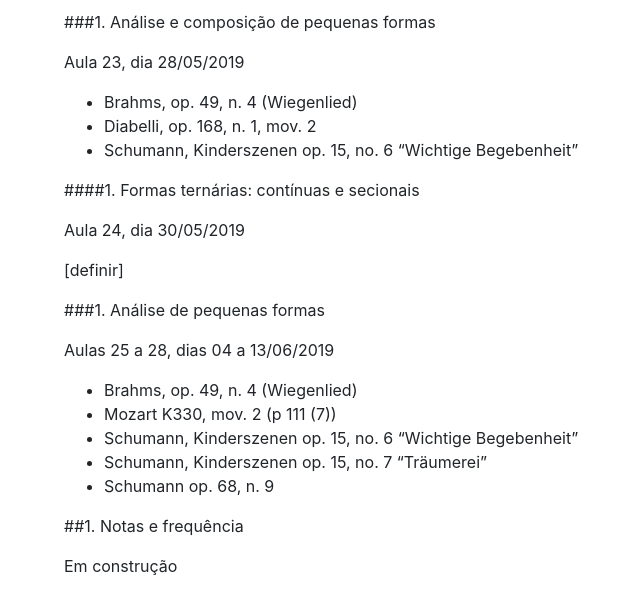
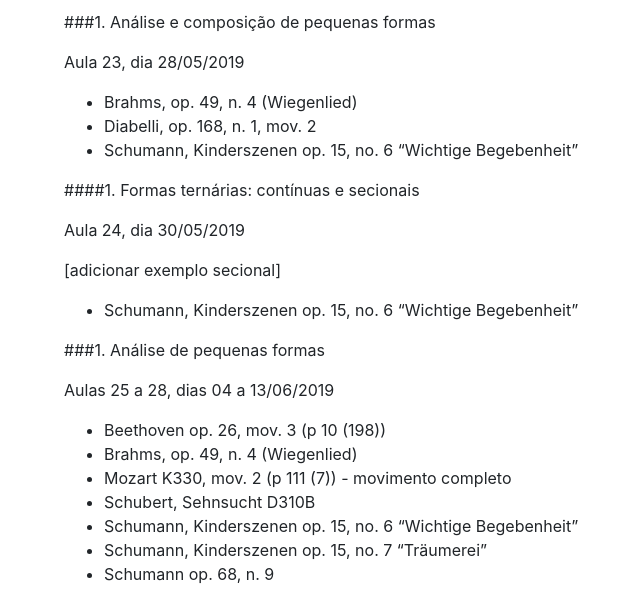
Before and after one commit to kroger/genosmus, a Jekyll site: the page built from _marcos/musa71.md, in a window 1280 px wide and 900 px high, scrolled down 5841 px, cut to the strip 0-590 px from the top of the window. Shown: the whole strip, without its empty margins (36-676 px from the left). Built offline with Jekyll 4.4.1, drawn with Linux system fonts in a browser that asks for light colours; the table of contents is made by our own code.

Commit message:
Expansão de exemplos

```diff
--- a/_marcos/musa71.md
+++ b/_marcos/musa71.md
@@ -284,14 +284,18 @@ Aula 23, dia 28/05/2019
 
 Aula 24, dia 30/05/2019
 
-[definir]
+[adicionar exemplo secional]
+
+- Schumann, Kinderszenen op. 15, no. 6 "Wichtige Begebenheit"
 
 ###1. Análise de pequenas formas
 
 Aulas 25 a 28, dias 04 a 13/06/2019
 
+- Beethoven op. 26, mov. 3 (p 10 (198))
 - Brahms, op. 49, n. 4 (Wiegenlied)
-- Mozart K330, mov. 2 (p 111 (7))
+- Mozart K330, mov. 2 (p 111 (7)) - movimento completo
+- Schubert, Sehnsucht D310B
 - Schumann, Kinderszenen op. 15, no. 6 "Wichtige Begebenheit"
 - Schumann, Kinderszenen op. 15, no. 7 "Träumerei"
 - Schumann op. 68, n. 9
```
